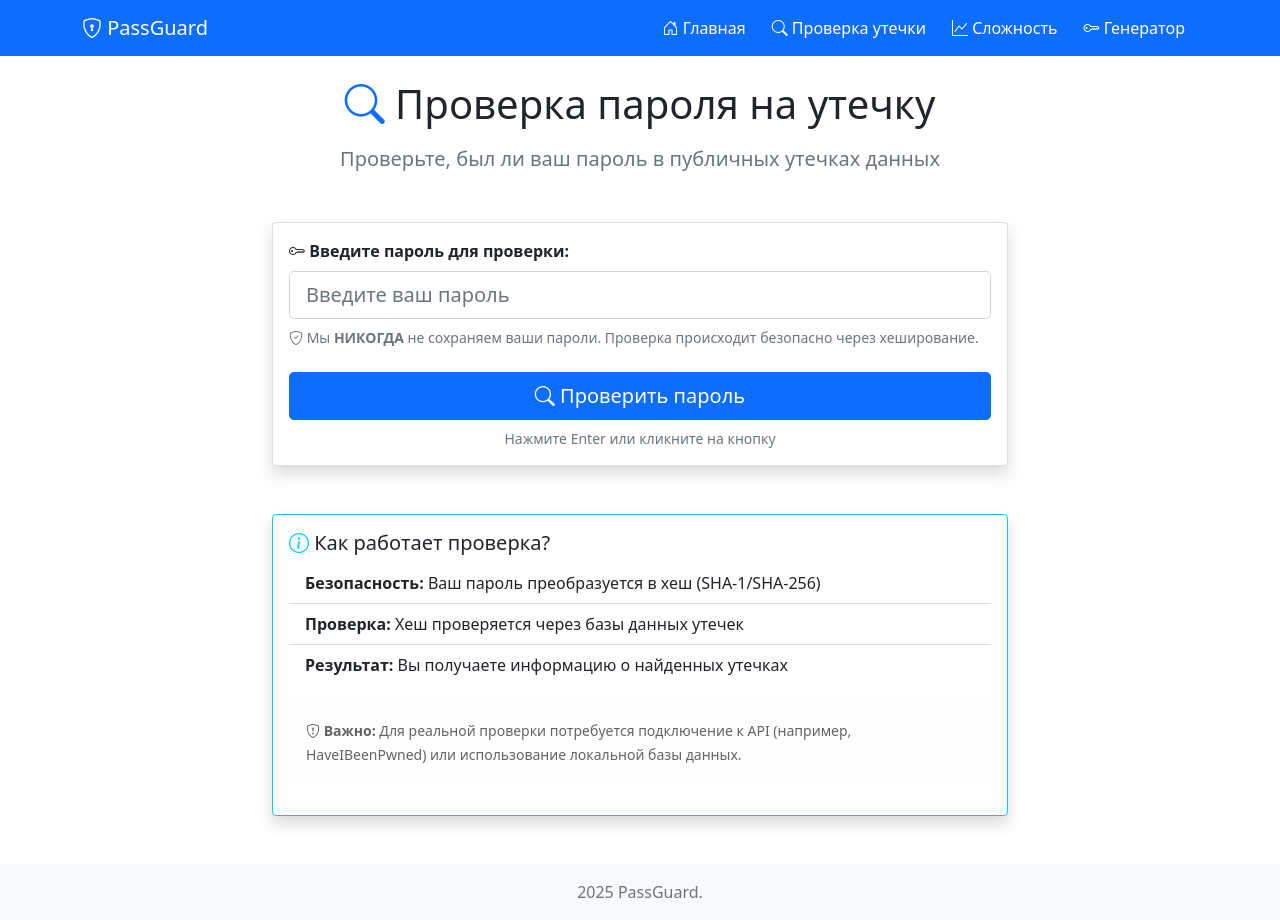
After one commit to DRevin0/PassGuard, a Django app: page /check-leak/ in a window 1280 px wide. The commit adds this page. Run offline with Django 5.2, Linux system fonts and the light colour scheme.

Commit message:
Добавил страницу проверки пароля, убрал белую обводку кнопок базового слоя,

```diff
--- a/core/urls.py
+++ b/core/urls.py
@@ -5,4 +5,5 @@ app_name = 'core'
 
 urlpatterns = [
     path('', views.home, name='home'),
+    path('check-leak/', views.check_leak, name = 'check_leak'),
 ]
--- a/core/views.py
+++ b/core/views.py
@@ -2,3 +2,21 @@ from django.shortcuts import render
 
 def home(request):
     return render(request, 'core/home.html')
+
+def check_leak(request):
+    #Страница проверки утечки паролей
+    result = None
+    if request.method == 'POST':
+        password = request.POST.get('password', '')
+        #ЛОГИКА
+        is_leaked = len(password)<6
+        leak_count = 0 if not is_leaked else 1
+
+        result = {
+            'password':password,
+            'is_leaked':is_leaked,
+            'leak_count':leak_count,
+            'message': 'Пароль найден в учетчке' if is_leaked else 'Пароль безопасен',
+
+        }
+    return render(request, 'core/check_leak.html', {'result':result})
--- a/templates/base.html
+++ b/templates/base.html
@@ -25,16 +25,16 @@
 
                 <!-- Ссылки -->
                 <div class="d-flex flex-wrap justify-content-center">
-                    <a class="btn btn-outline-light btn-sm m-1" href="{% url 'core:home' %}">
+                    <a class="btn btn-primary" href="{% url 'core:home' %}">
                         <i class="bi bi-house-door"></i> Главная
                     </a>
-                    <a class="btn btn-outline-light btn-sm m-1" href="#">
+                    <a href="{% url 'core:check_leak' %}" class="btn btn-primary">
                         <i class="bi bi-search"></i> Проверка утечки
                     </a>
-                    <a class="btn btn-outline-light btn-sm m-1" href="#">
+                    <a class="btn btn-primary" href="#">
                         <i class="bi bi-graph-up"></i> Сложность
                     </a>
-                    <a class="btn btn-outline-light btn-sm m-1" href="#">
+                    <a class="btn btn-primary" href="#">
                         <i class="bi bi-key"></i> Генератор
                     </a>
                 </div>
--- /dev/null
+++ b/templates/core/check_leak.html
@@ -0,0 +1,131 @@
+{% extends 'base.html' %}
+
+{% block title %}PassGuard - Проверка утечки пароля{% endblock %}
+
+{% block content %}
+<div class="row">
+    <div class="col-lg-8 mx-auto">
+        <!-- Заголовок -->
+        <div class="text-center mb-5">
+            <h1 class="mb-3">
+                <i class="bi bi-search text-primary"></i> Проверка пароля на утечку
+            </h1>
+            <p class="lead text-muted">
+                Проверьте, был ли ваш пароль в публичных утечках данных
+            </p>
+        </div>
+
+        <!-- Форма проверки -->
+        <div class="card shadow mb-4">
+            <div class="card-body">
+                <form method="post" action="{% url 'core:check_leak' %}">
+                    {% csrf_token %}
+
+                    <div class="mb-4">
+                        <label for="password" class="form-label fw-bold">
+                            <i class="bi bi-key"></i> Введите пароль для проверки:
+                        </label>
+                        <input type="password"
+                               class="form-control form-control-lg"
+                               id="password"
+                               name="password"
+                               placeholder="Введите ваш пароль"
+                               required>
+                        <div class="form-text mt-2">
+                            <i class="bi bi-shield-check"></i>
+                            Мы <strong>НИКОГДА</strong> не сохраняем ваши пароли.
+                            Проверка происходит безопасно через хеширование.
+                        </div>
+                    </div>
+
+                    <div class="d-grid">
+                        <button type="submit" class="btn btn-primary btn-lg">
+                            <i class="bi bi-search"></i> Проверить пароль
+                        </button>
+                        <div class="form-text text-center mt-2">
+                            Нажмите Enter или кликните на кнопку
+                        </div>
+                    </div>
+                </form>
+            </div>
+        </div>
+
+        <!-- Блок с результатом -->
+        {% if result %}
+        <div class="card shadow mt-4 border-{% if result.is_leaked %}danger{% else %}success{% endif %}">
+            <div class="card-body">
+                <h4 class="card-title">
+                    <i class="bi bi-{% if result.is_leaked %}exclamation-triangle text-danger{% else %}shield-check text-success{% endif %}"></i>
+                    Результат проверки
+                </h4>
+
+                <div class="alert alert-{% if result.is_leaked %}danger{% else %}success{% endif %}">
+                    <h5 class="alert-heading">
+                        {% if result.is_leaked %}
+                            ⚠️ Пароль найден в утечках!
+                        {% else %}
+                            ✅ Пароль безопасен
+                        {% endif %}
+                    </h5>
+
+                    <div class="mt-3">
+                        <p><strong>Статус:</strong> {{ result.message }}</p>
+                        {% if result.is_leaked %}
+                            <p><strong>Найден в утечках:</strong> {{ result.leak_count }} раз</p>
+                            <hr>
+                            <p class="mb-0">
+                                <i class="bi bi-lightbulb"></i>
+                                <strong>Рекомендация:</strong> Немедленно замените этот пароль!
+                            </p>
+                        {% else %}
+                            <hr>
+                            <p class="mb-0">
+                                <i class="bi bi-lightbulb"></i>
+                                <strong>Рекомендация:</strong> Продолжайте использовать этот пароль или обновите его для большей безопасности.
+                            </p>
+                        {% endif %}
+                    </div>
+                </div>
+
+                <!-- Кнопка для новой проверки -->
+                <div class="text-center mt-3">
+                    <a href="{% url 'core:check_leak' %}" class="btn btn-outline-primary">
+                        <i class="bi bi-arrow-repeat"></i> Проверить другой пароль
+                    </a>
+                </div>
+            </div>
+        </div>
+        {% endif %}
+
+        <!-- Информационный блок -->
+        <div class="card shadow mt-5 border-info">
+            <div class="card-body">
+                <h5 class="card-title">
+                    <i class="bi bi-info-circle text-info"></i> Как работает проверка?
+                </h5>
+                <ul class="list-group list-group-flush">
+                    <li class="list-group-item">
+                        <i class="bi bi-1-circle text-primary"></i>
+                        <strong>Безопасность:</strong> Ваш пароль преобразуется в хеш (SHA-1/SHA-256)
+                    </li>
+                    <li class="list-group-item">
+                        <i class="bi bi-2-circle text-primary"></i>
+                        <strong>Проверка:</strong> Хеш проверяется через базы данных утечек
+                    </li>
+                    <li class="list-group-item">
+                        <i class="bi bi-3-circle text-primary"></i>
+                        <strong>Результат:</strong> Вы получаете информацию о найденных утечках
+                    </li>
+                </ul>
+                <div class="alert alert-light mt-3">
+                    <small>
+                        <i class="bi bi-shield-exclamation"></i>
+                        <strong>Важно:</strong> Для реальной проверки потребуется подключение к API
+                        (например, HaveIBeenPwned) или использование локальной базы данных.
+                    </small>
+                </div>
+            </div>
+        </div>
+    </div>
+</div>
+{% endblock %}
```
Also changed, not shown: templates/core/home.html (+4 -3 lines).
